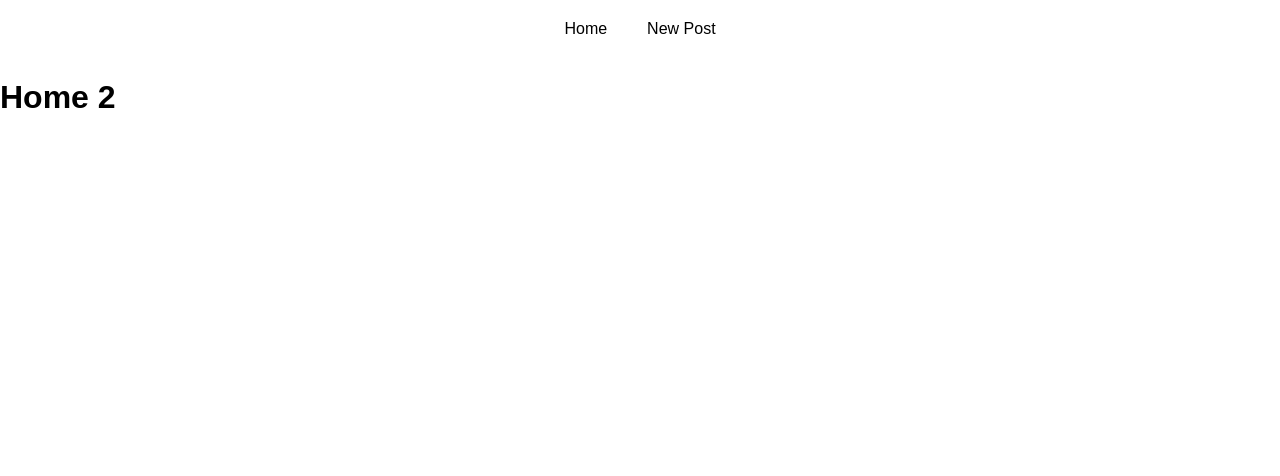
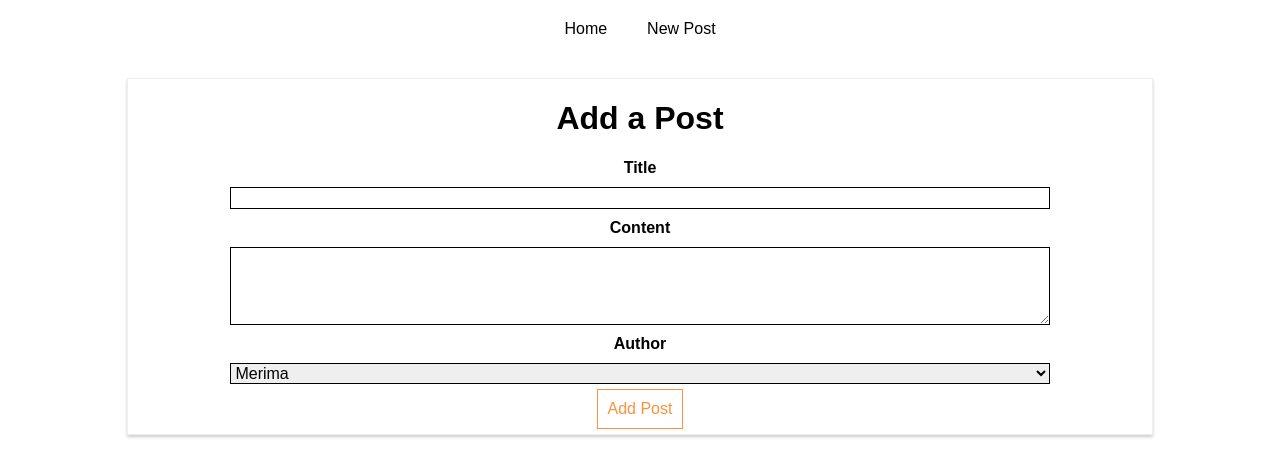
Before and after one commit to merima98/React.js-exercises-CRUD, a React (Create React App) app: page /new-post in a window 1280 px wide. Shown: the top 476 px of the page. Built offline with nearby package versions, Linux system fonts and the light colour scheme.

Commit message:
Switching between pages

```diff
--- a/src/containers/Blog/Blog.js
+++ b/src/containers/Blog/Blog.js
@@ -1,7 +1,8 @@
 import React, { Component } from "react";
 import "./Blog.css";
 import { Route } from "react-router-dom";
-
+import Posts from "./Posts/Posts";
+import NewPost from "./NewPost/NewPost";
 class Blog extends Component {
   render() {
     return (
@@ -18,8 +19,10 @@ class Blog extends Component {
             </ul>
           </nav>
         </header>
-        <Route path="/" exact render={() => <h1>Home</h1>} />
-        <Route path="/" render={() => <h1>Home 2</h1>} />
+        {/* <Route path="/" exact render={() => <h1>Home</h1>} />
+        <Route path="/" render={() => <h1>Home 2</h1>} /> */}
+        <Route path="/" exact component={Posts} />
+        <Route path="/new-post" component={NewPost} />
       </div>
     );
   }
```
